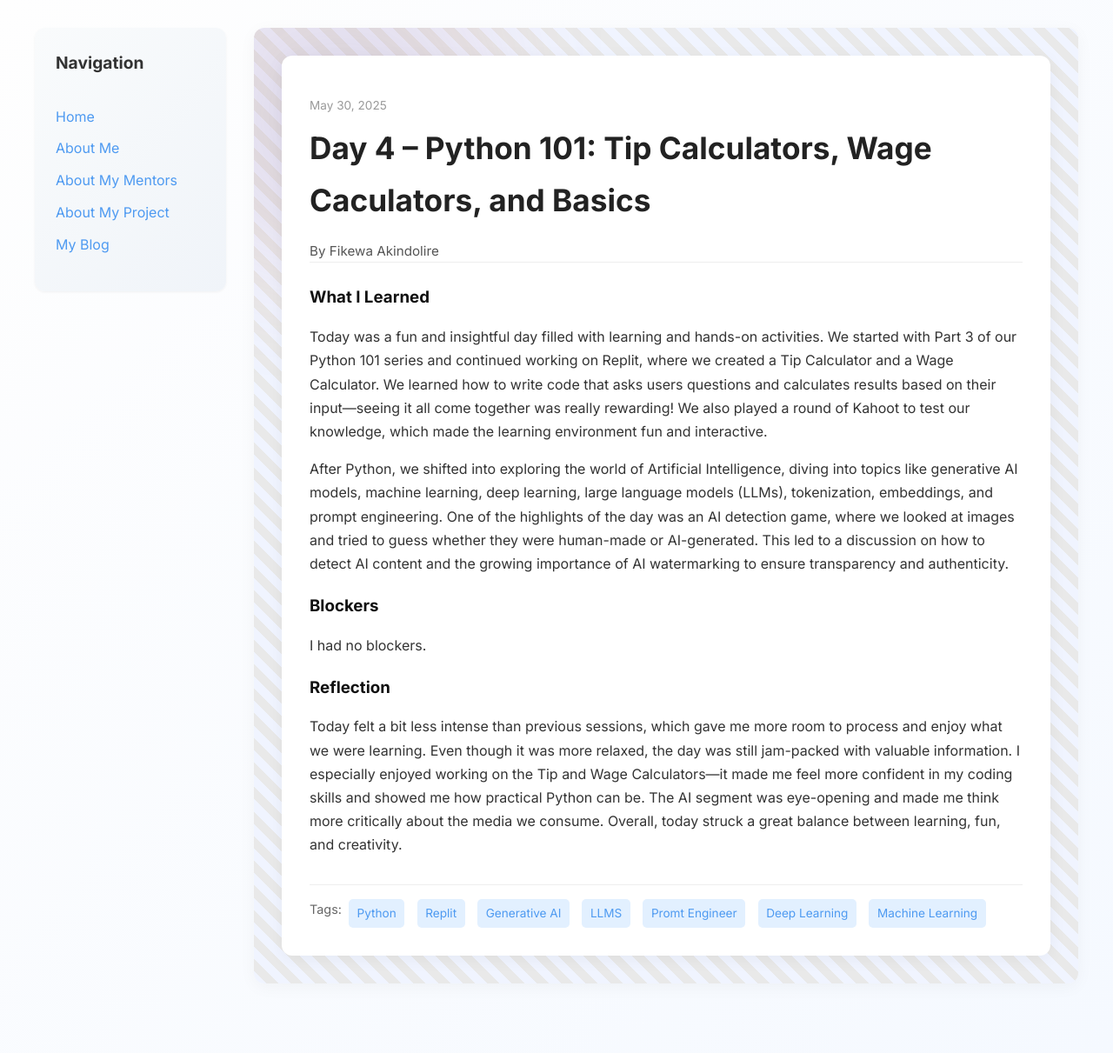
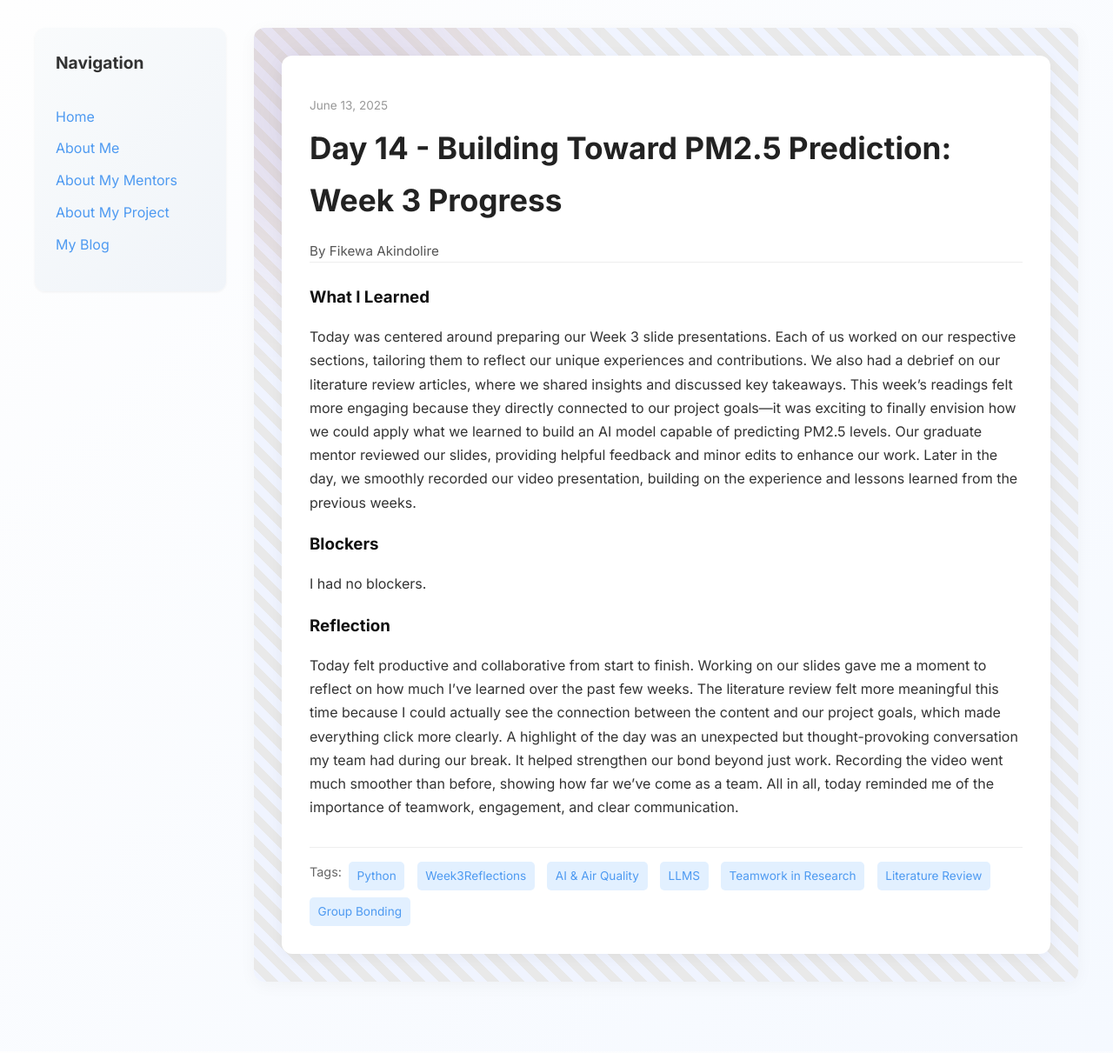
Before and after one commit to Fikewa-Akindolire/Fikewa-Akindolire.github.io, a Jekyll site: the page built from _posts/2025-06-13-day-14.md, in a window 1280 px wide. Shown: the whole page at 87% size. Built offline with Jekyll 4.4.1, drawn with Linux system fonts in a browser that asks for light colours.

Commit message:
Update 2025-06-13-day-14.md

```diff
--- a/_posts/2025-06-13-day-14.md
+++ b/_posts/2025-06-13-day-14.md
@@ -1,29 +1,18 @@
 ---
 layout: post
-title: "Day 4 – Python 101: Tip Calculators, Wage Caculators, and Basics"
-date: 2025-05-30
+title: "Day 14 - Building Toward PM2.5 Prediction: Week 3 Progress"
+date: 2025-06-13
 author: Fikewa Akindolire
-permalink: /day4.html
-tags: ["Python" , "Replit" , "Generative AI" , "LLMS" , "Promt Engineer" , "Deep Learning" , "Machine Learning"]
+permalink: /day14.html
+tags: ["Python" , "Week3Reflections" , "AI & Air Quality" , "LLMS" , "Teamwork in Research" , "Literature Review" , "Group Bonding"]
 
 what_i_learned: |
-    Today was a fun and insightful day filled with learning and hands-on activities. We started with Part 3 of our Python 101 series and continued
-    working on Replit, where we created a Tip Calculator and a Wage Calculator. We learned how to write code that asks users questions and calculates
-    results based on their input—seeing it all come together was really rewarding! We also played a round of Kahoot to test our knowledge, which
-    made the learning environment fun and interactive.
-
-    After Python, we shifted into exploring the world of Artificial Intelligence, diving into topics like generative AI models, machine learning,
-    deep learning, large language models (LLMs), tokenization, embeddings, and prompt engineering. One of the highlights of the day was an AI
-    detection game, where we looked at images and tried to guess whether they were human-made or AI-generated. This led to a discussion on how to detect
-    AI content and the growing importance of AI watermarking to ensure transparency and authenticity.
+    Today was centered around preparing our Week 3 slide presentations. Each of us worked on our respective sections, tailoring them to reflect our unique experiences and contributions. We also had a debrief on our literature review articles, where we shared insights and discussed key takeaways. This week’s readings felt more engaging because they directly connected to our project goals—it was exciting to finally envision how we could apply what we learned to build an AI model capable of predicting PM2.5 levels. Our graduate mentor reviewed our slides, providing helpful feedback and minor edits to enhance our work. Later in the day, we smoothly recorded our video presentation, building on the experience and lessons learned from the previous weeks.
 
 blockers: |
     I had no blockers.
 
 reflection: |
-    Today felt a bit less intense than previous sessions, which gave me more room to process and enjoy what we were learning. Even though it was
-    more relaxed, the day was still jam-packed with valuable information. I especially enjoyed working on the Tip and Wage Calculators—it made me
-    feel more confident in my coding skills and showed me how practical Python can be. The AI segment was eye-opening and made me think more
-    critically about the media we consume. Overall, today struck a great balance between learning, fun, and creativity.
+    Today felt productive and collaborative from start to finish. Working on our slides gave me a moment to reflect on how much I’ve learned over the past few weeks. The literature review felt more meaningful this time because I could actually see the connection between the content and our project goals, which made everything click more clearly. A highlight of the day was an unexpected but thought-provoking conversation my team had during our break. It helped strengthen our bond beyond just work. Recording the video went much smoother than before, showing how far we’ve come as a team. All in all, today reminded me of the importance of teamwork, engagement, and clear communication.
 
 ---
```
